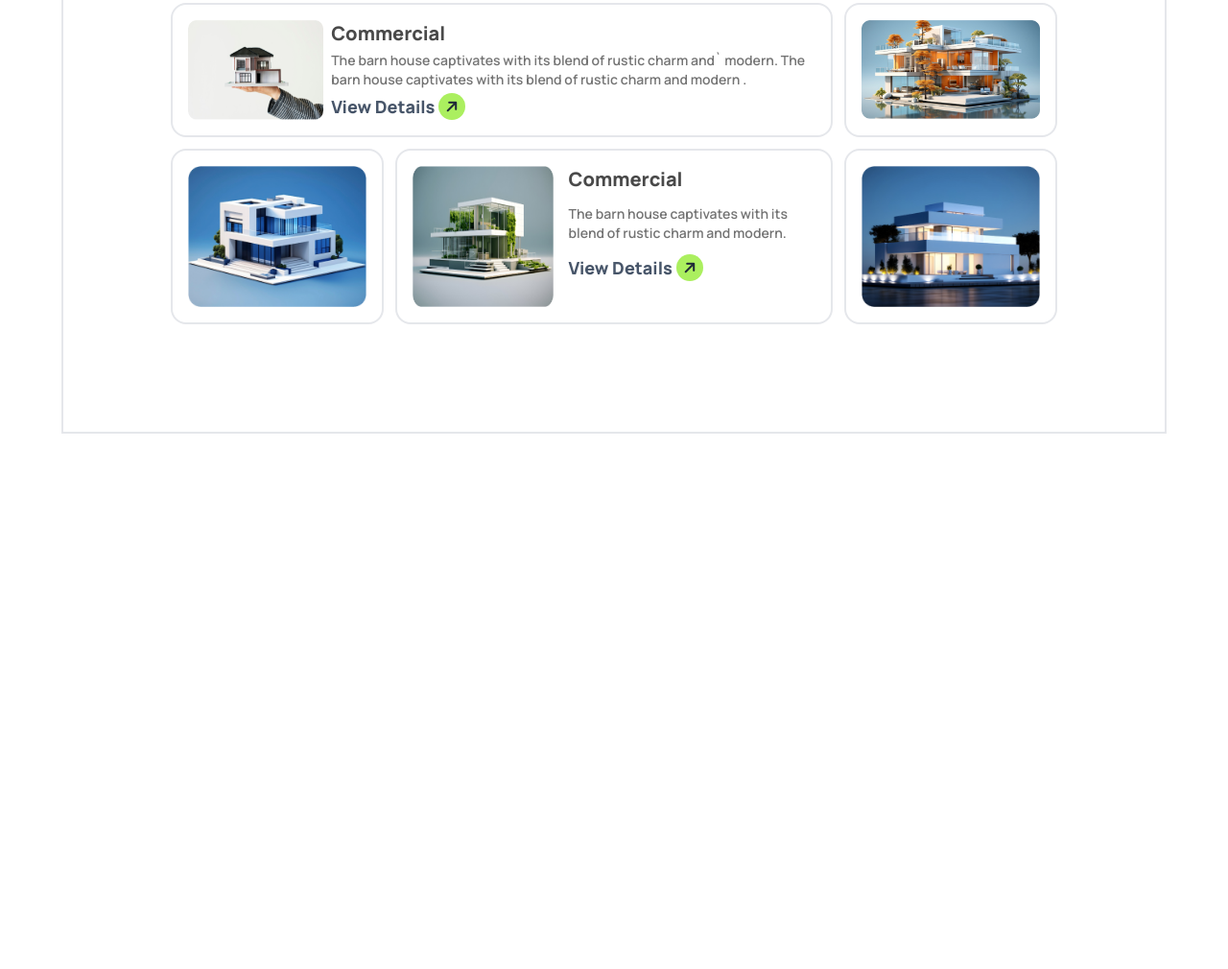
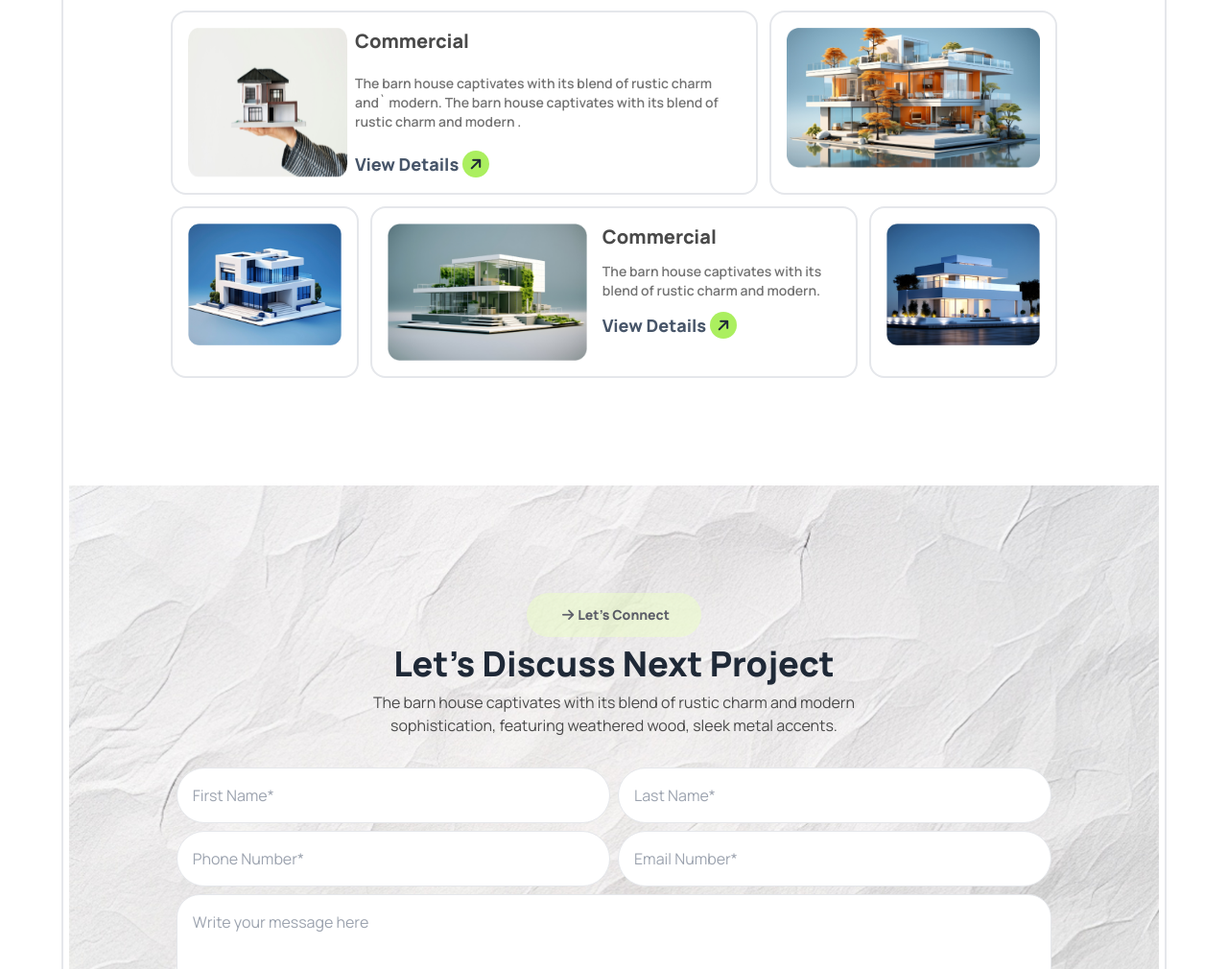
Before and after one commit to Crypt06545/Rinterio-AS-03, a plain HTML site: page index.html in a window 1280 px wide. Shown: the part 1790-2800 px from the top of the page at 96% size. Before the commit the page ends 2242 px from the top, so only its background shows below. Drawn offline with nearby package versions, Linux system fonts and the light colour scheme.

Commit message:
create contact form section

```diff
--- a/index.html
+++ b/index.html
@@ -43,7 +43,7 @@
               <div class="space-y-5">
                 <div class="flex justify-center lg:justify-start">
                   <h3
-                    class="text-slate-600 font-bold text-sm bg-white rounded-3xl w-1/3 text-center py-2"
+                    class="text-slate-600 font-bold text-sm bg-white rounded-3xl text-center p-2 lg:p-3"
                   >
                     <i class="fa-solid fa-arrow-right m-1"></i>About us
                   </h3>
@@ -133,7 +133,7 @@
         <!-- work process start -->
         <div class="text-center space-y-2 mt-32">
           <h3
-            class="text-slate-600 font-extrabold bg-white rounded-3xl mx-auto lg:w-[20%] w-[50%] p-3"
+            class="text-slate-600 font-extrabold bg-white rounded-3xl mx-auto lg:w-[20%] w-[55%] lg:p-3 p-2"
           >
             <i class="fa-solid fa-arrow-right m-1"></i>How it Works
           </h3>
@@ -190,7 +190,7 @@
       <section class="lg:p-28 p-6 lg:bg-white bg-slate-100">
         <div class="text-center space-y-2 mt-5">
           <h3
-            class="text-slate-600 font-extrabold bg-lime-100 rounded-3xl mx-auto lg:w-[25%] p-3"
+            class="text-slate-600 font-extrabold bg-lime-100 rounded-3xl mx-auto lg:w-[25%] p-2 lg:p-3"
           >
             <i class="fa-solid fa-arrow-right m-1"></i>Explore our Latest works
           </h3>
@@ -204,14 +204,14 @@
         </div>
 
         <!-- image projects  -->
-        <div class="mt-4 grid grid-cols-1 lg:grid-cols-4 md:grid-cols-4 gap-3">
+        <div class="mt-4 grid grid-cols-4 lg:grid-cols-9 gap-3">
           <div
-            class="col-span-4 lg:col-span-3 p-4 lg:border-2 rounded-2xl lg:flex justify-between gap-2 bg-white"
+            class="col-span-4 lg:col-span-6 p-4 lg:border-2 rounded-2xl lg:flex justify-between gap-2 bg-white"
           >
             <div class="flex justify-center">
-              <img src="./assets/img1.png" alt="" />
+              <img class="w-96" src="./assets/img1.png" alt="" />
             </div>
-            <div class="space-y-1">
+            <div class="space-y-5">
               <h3 class="text-[#494949] font-extrabold text-xl">Commercial</h3>
               <p class="text-[#737373] font-semibold text-sm">
                 The barn house captivates with its blend of rustic charm and`
@@ -232,21 +232,21 @@
           </div>
 
           <div
-            class="col-span-3 lg:col-span-1 p-4 lg:border-2 rounded-2xl bg-white"
+            class="col-span-4 lg:col-span-3 p-4 lg:border-2 rounded-2xl bg-white"
           >
-            <img src="./assets/img2.png" alt="" />
+            <img class="w-96" src="./assets/img2.png" alt="" />
           </div>
           <div
-            class="col-span-3 lg:col-span-1 p-4 lg:border-2 rounded-2xl bg-white"
+            class="col-span-4 lg:col-span-2 p-4 lg:border-2 rounded-2xl bg-white"
           >
-            <img src="./assets/img3.png" alt="" />
+            <img class="w-96" src="./assets/img3.png" alt="" />
           </div>
 
           <div
-            class="col-span-3 lg:col-span-2 p-4 lg:border-2 rounded-2xl lg:flex justify-between gap-4 bg-white"
+            class="col-span-4 lg:col-span-5 p-4 lg:border-2 rounded-2xl lg:flex justify-between gap-4 bg-white"
           >
             <div class="flex justify-center">
-              <img src="./assets/img4.png" alt="" />
+              <img class="w-96" src="./assets/img4.png" alt="" />
             </div>
             <div class="space-y-3">
               <h3 class="text-[#494949] font-extrabold text-xl">Commercial</h3>
@@ -267,28 +267,69 @@
             </div>
           </div>
           <div
-            class="col-span-3 lg:col-span-1 p-4 lg:border-2 rounded-2xl bg-white"
+            class="col-span-4 lg:col-span-2 p-4 lg:border-2 rounded-2xl bg-white"
           >
-            <img class="" src="./assets/img5.png" alt="" />
+            <img class="w-96" src="./assets/img5.png" alt="" />
           </div>
         </div>
       </section>
 
       <!-- from section  -->
-      <!-- <section class="lg:p-28 p-6 bg-u">
-        <div class="text-center space-y-2 mt-32">
+      <section
+        class="lg:p-28 lg:w-[99%] m-auto p-6 bg-[url('./assets/bg.jpg')] bg-cover bg-center bg-no-repeat"
+      >
+        <div class="text-center space-y-2">
           <h3
-            class="text-slate-600 font-extrabold bg-white rounded-3xl mx-auto lg:w-[20%] w-[50%] p-3"
+            class="text-slate-950 font-bold text-sm lg:font-extrabold bg-lime-100 rounded-3xl mx-auto lg:w-[20%] w-[55%] p-1 lg:p-3 opacity-60"
           >
-            <i class="fa-solid fa-arrow-right m-1"></i>How it Works
+            <i class="fa-solid fa-arrow-right m-1"></i>Let’s Connect
           </h3>
-          <h1 class="font-extrabold text-2xl lg:text-4xl">Our Works Process</h1>
+          <h1 class="font-extrabold text-2xl lg:text-4xl">
+            Let’s Discuss Next Project
+          </h1>
           <p class="lg:w-[65%] mx-auto text-[#494949]">
             The barn house captivates with its blend of rustic charm and modern
             sophistication, featuring weathered wood, sleek metal accents.
           </p>
         </div>
-      </section> -->
+        <div class="mt-8"">
+          <form class="grid gap-2 lg:grid-cols-2">
+            <!-- First Name -->
+            <input
+              type="text"
+              placeholder="First Name*"
+              class="p-4 rounded-[64px] border border-gray-200 outline-none "
+            />
+
+            <!-- Last Name -->
+            <input
+              type="text"
+              placeholder="Last Name*"
+              class="p-4 rounded-[64px] border border-gray-200 outline-none"
+            />
+
+            <!-- Phone Number -->
+            <input
+              type="text"
+              placeholder="Phone Number*"
+              class="p-4 rounded-[64px] border border-gray-200 outline-none"
+            />
+
+            <!-- Email Address -->
+            <input
+              type="email"
+              placeholder="Email Number*"
+              class="p-4 rounded-[64px] border border-gray-200 outline-none"
+            />
+
+            <!-- Message Box - Spans two columns -->
+            <textarea
+              placeholder="Write your message here"
+              class="p-4 rounded-3xl border border-gray-200 outline-none lg:col-span-2 h-40"
+            ></textarea>
+          </form>
+        </div>
+      </section>
     </main>
     <footer></footer>
   </body>
```
